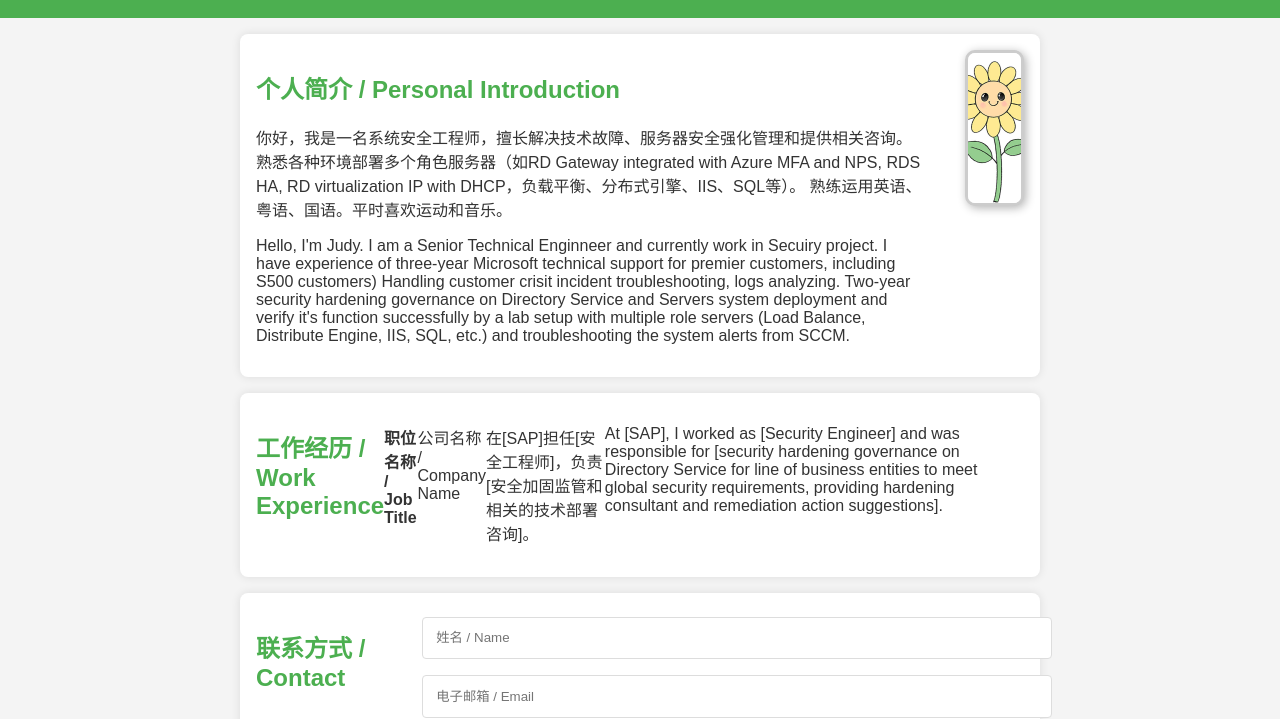
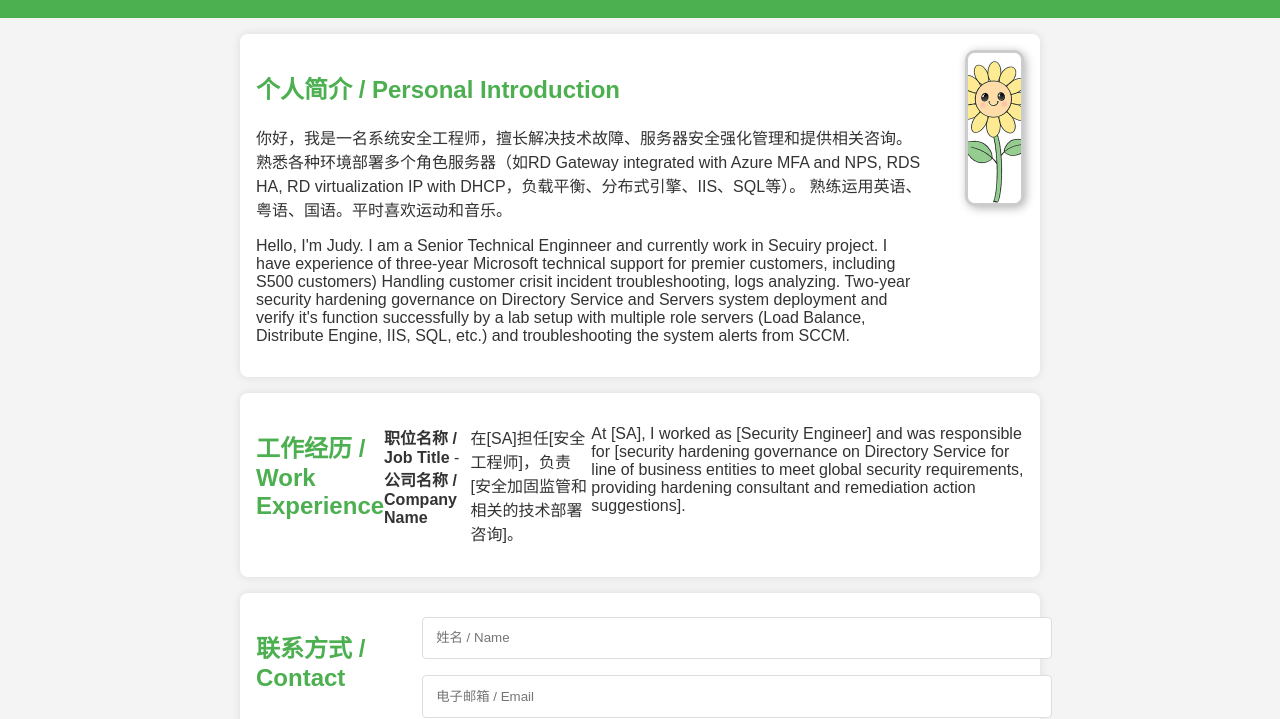
Before and after one commit to Juchgit/juchgit.github.io, a plain HTML site: page index.html in a window 1280 px wide. Shown: the part 103-822 px from the top of the page. Drawn offline with Linux system fonts and the light colour scheme.

Commit message:
Update index.html

```diff
--- a/index.html
+++ b/index.html
@@ -111,11 +111,12 @@ h2 {
     <div class="section">
         <h2>工作经历 / Work Experience</h2>
 
-        <p><strong>职位名称 / Job Title</strong></p>
-        <p>公司名称 / Company Name</p>
-        <p>在[SAP]担任[安全工程师]，负责[安全加固监管和相关的技术部署咨询]。</p>
-        <p>At [SAP], I worked as [Security Engineer] and was responsible for [security hardening governance on Directory Service for line of business entities to meet global security requirements, providing hardening consultant and remediation action suggestions].</p>
-    </div>
+        <p><strong>职位名称 / Job Title</strong> - <strong>公司名称 / Company Name</strong></p>
+
+        <p>在[SA]担任[安全工程师]，负责[安全加固监管和相关的技术部署咨询]。</p>
+
+        <p>At [SA], I worked as [Security Engineer] and was responsible for [security hardening governance on Directory Service for line of business entities to meet global security requirements, providing hardening consultant and remediation action suggestions].</p>
+  </div>
 
     <!-- 联系表单 / Contact Form -->
     <div class="section">
```
